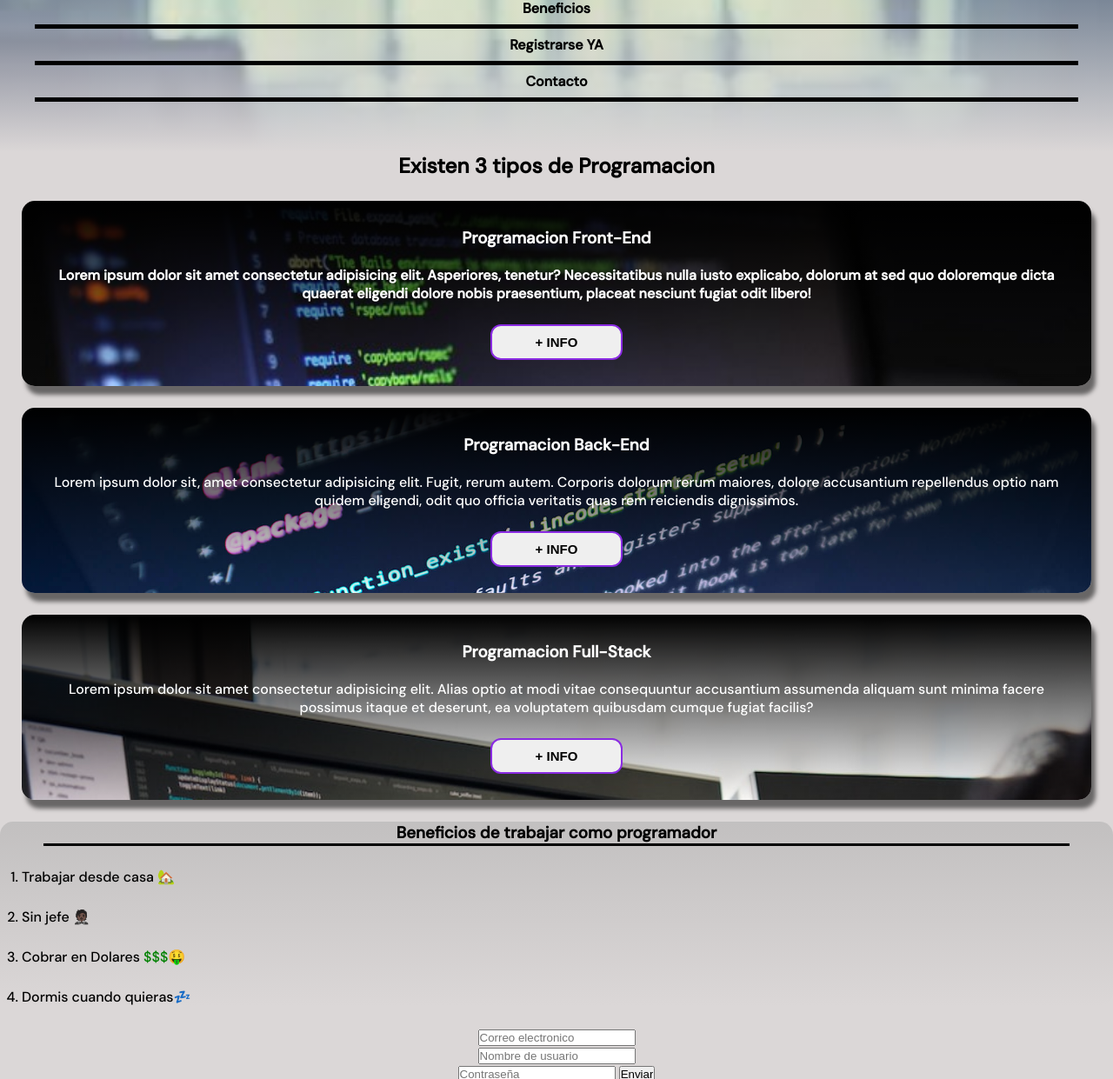
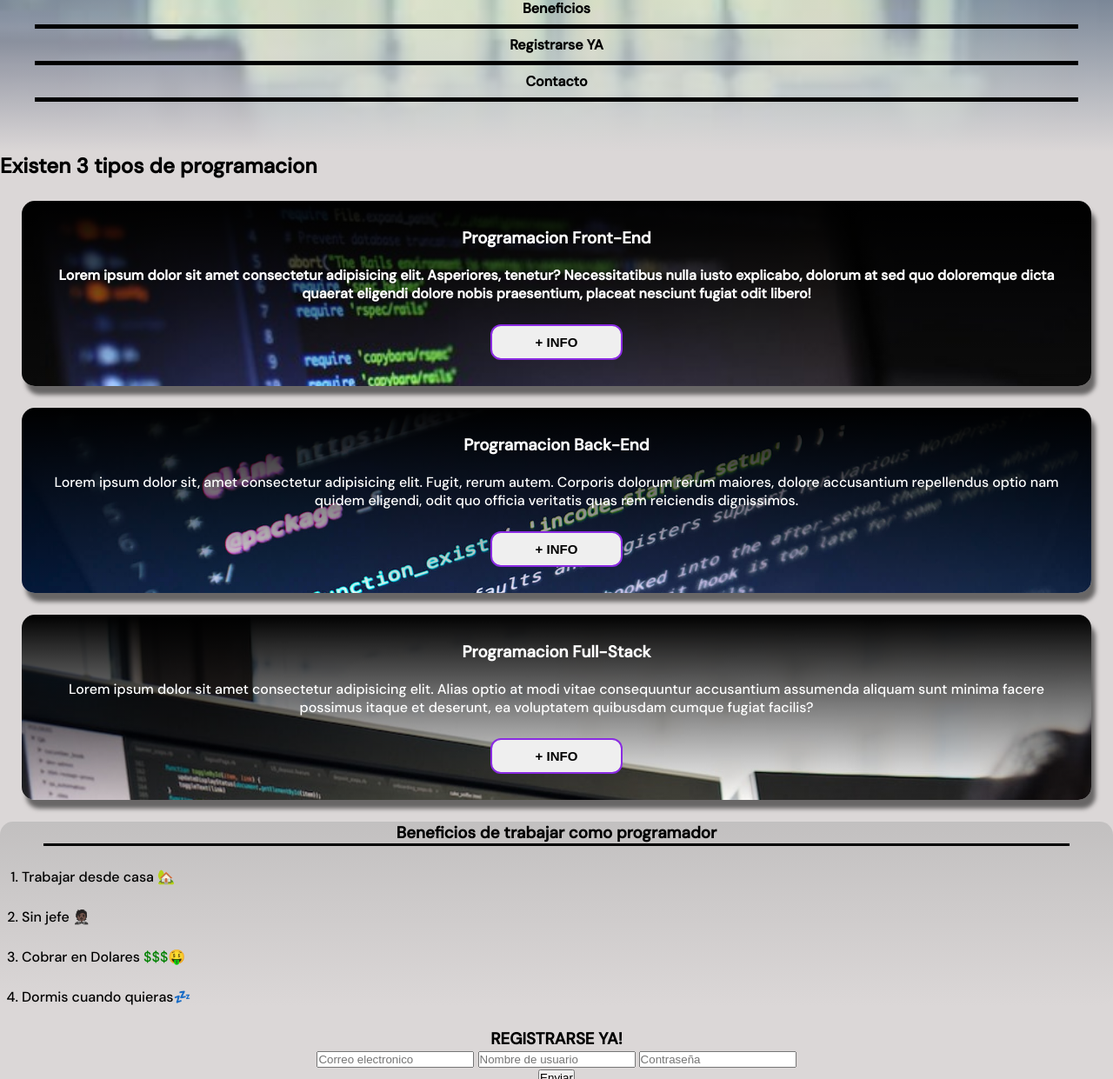
Before and after one commit to KronnozKRS/Responsive-Design-1, a plain HTML site: page index.html in a window 1280 px wide. Shown: the part 125-1366 px from the top of the page at 87% size. Drawn offline with Linux system fonts and the light colour scheme.

Commit message:
Update index.html

```diff
--- a/index.html
+++ b/index.html
@@ -18,6 +18,7 @@
     <header>
         <div class="container-nav">
             <nav>
+                <div>
                     <h1 class="nav--logo">Aprende<br><span>Programacion</span></h1>
                     <ul>
                         <a href="#card">Tipos de Programacion</a>
@@ -25,13 +26,14 @@
                         <a href="#contacto">Registrarse YA</a>
                         <a href="#contacto">Contacto</a>
                     </ul>
+                </div>
             </nav>
         </div>
     </header>
     <main>
+        <h2>Existen 3 tipos de programacion </h2>
         <section>
             <div class="container">
-                    <h2>Existen 3 tipos de Programacion</h2>
                 <div class="card">
                     <h3>Programacion Front-End</h3>
                     <p>Lorem ipsum dolor sit amet consectetur adipisicing elit. Asperiores, tenetur? Necessitatibus
@@ -68,18 +70,21 @@
             </ul>
         </section>
         <div class="container" id="registrate-ya">
+            <section class="registrate-ya">
+                <h3>REGISTRARSE YA!</h3>
                 <form action="#" method="get">
-                <input type="email" name="email" id="" placeholder="Correo electronico"><br>
-                <input type="text" name="text" id="" placeholder="Nombre de usuario"><br>
-                <input type="password" name="password" id="" placeholder="Contraseña">
-                <input type="reset" value="Enviar">
+                    <input type="email" name="email" id="" placeholder="Correo electronico">
+                    <input type="text" name="text" id="" placeholder="Nombre de usuario">
+                    <input type="password" name="password" id="" placeholder="Contraseña"><br>
+                    <input type="submit" value="Enviar">
                 </form>
+            </section>
         </div>
         <div class="container" id="contacto">
-            <footer>
-                <a href="#"><i class="fa-brands fa-whatsapp"></i>WhatsApp</i></a>
+            <footer class="contacto">
+                <a href="https://wa.me/2215940966"><i class="fa-brands fa-whatsapp"></i>WhatsApp</i></a>
                 <a href="#"><i class="fa-brands fa-twitter"></i>Twitter</a>
-                <a href="#"><i class="fa-brands fa-instagram"></i>Instagram</a>
+                <a href="https://www.instagram.com/tobii.cs/"><i class="fa-brands fa-instagram"></i>Instagram</a>
                 <p>Todos los derechos reservados©</p>
             </footer>
         </div>
```
Lines whose indentation alone changed are shown as unchanged.
